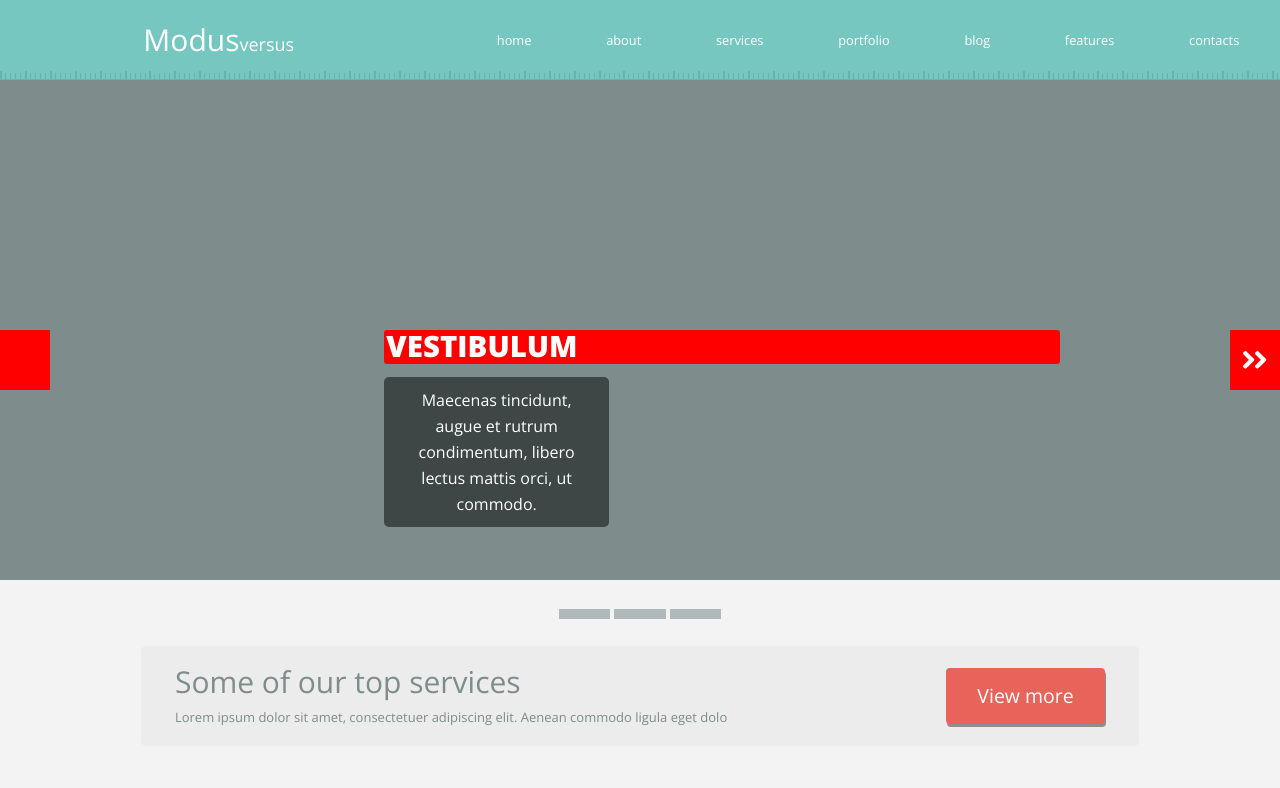
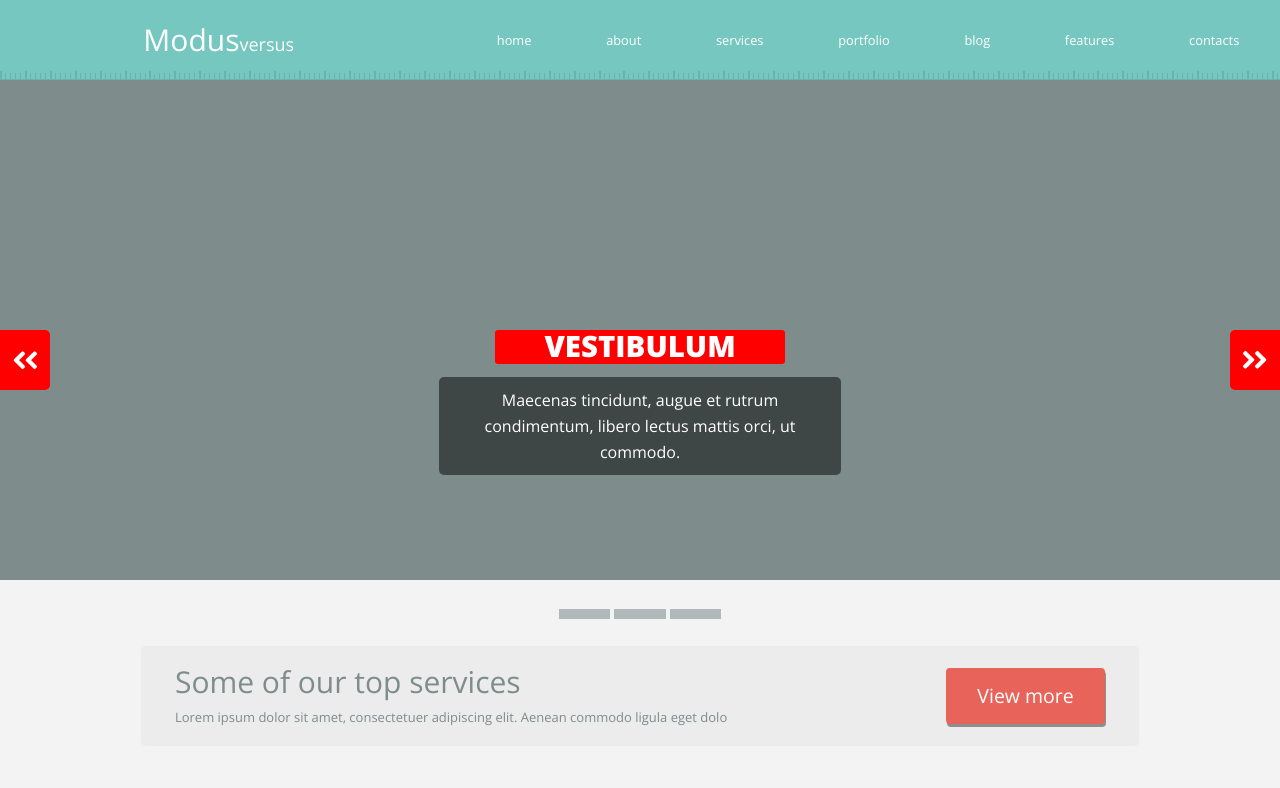
Before and after one commit to ogurchik/modus_versus, a plain HTML site: page index.html in a window 1280 px wide. Shown: the top 788 px of the page. Drawn offline with nearby package versions, Linux system fonts and the light colour scheme.

Commit message:
slider complete

```diff
--- a/index.html
+++ b/index.html
@@ -31,7 +31,7 @@
         </div>
     </div>
     <div class="banner">
-        <div class= "button-switch-slide__preview"></div>
+        <div class= "button-switch-slide__preview"><img class="image-in-center" src="images/big-arrow-left.png"><img class="image-in-center" src="images/big-arrow-left.png"></div>
             <div class="slides showing">
                  <div class="banner-logo"> VESTIBULUM </div>
                  <div class="banner-sublogo"> Maecenas tincidunt, augue et rutrum condimentum, libero lectus mattis orci, ut commodo.</div>
--- a/style.scss
+++ b/style.scss
@@ -40,6 +40,7 @@ body {
 }
 .dropdown-menu {
       position: absolute;
+  z-index: 1000;
       background-color: #e8645a;
       top: 40px;
         left:10px;
@@ -135,6 +136,8 @@ body {
     margin-bottom: 25px;
 }
 .banner-logo {
+    width: 340/750*100%;
+    margin: auto;
     font-size: 2.3vw;
     color: white;
     background-color: red;
@@ -144,7 +147,8 @@ body {
     margin-bottom: 13px;
 }
 .banner-sublogo {
-    width: 500/1500 * 100%;
+    width: 470/750 * 100%;
+    margin: auto;
     background-color: #3f4646;
     padding: 10px 36/1500 * 100% ;;
     line-height: 26px;
@@ -158,28 +162,35 @@ body {
     height: 60px;
     width: 50px;
     background: red;
-}
-.button-switch-slide__preview {
-    @extend .button-switch-slide ;
-    left: 0;
-    }
-.button-switch-slide__next {
-    @extend .button-switch-slide ;
-    right: 0;
     text-align: center;
     vertical-align: middle;
     display: flex;
     justify-content: center;
     align-items: center;
+
+}
+.button-switch-slide__preview {
+    @extend .button-switch-slide ;
+    left: 0;
+    border-top-right-radius: 5px;
+    border-bottom-right-radius: 5px;
     }
+.button-switch-slide__next {
+    @extend .button-switch-slide ;
+    right: 0;
+    border-top-left-radius: 5px;
+    border-bottom-left-radius: 5px;
+        }
 .image-in-center {
 }
 .slides {
+    width: 50%;
+    left:25%;
+    top: 50%;
     position: absolute;
     opacity: 0;
-    left: 30%;
-    top: 50%;
-    transition: opacity 3s;
+    transition: opacity 1s;
+    text-align: center;
 }
 .showing {
     opacity: 1;
@@ -531,7 +542,7 @@ $field_offer: 1170/1500*100%;
     transform: rotate(-5deg);
 }
 .turn-100 {
-    transform: rotate(35deg);
+transform: rotate(35deg);
 }
 .speedmeter_item:after {
     content: '';
```
Also changed, not shown: style.css, 1 other file.
